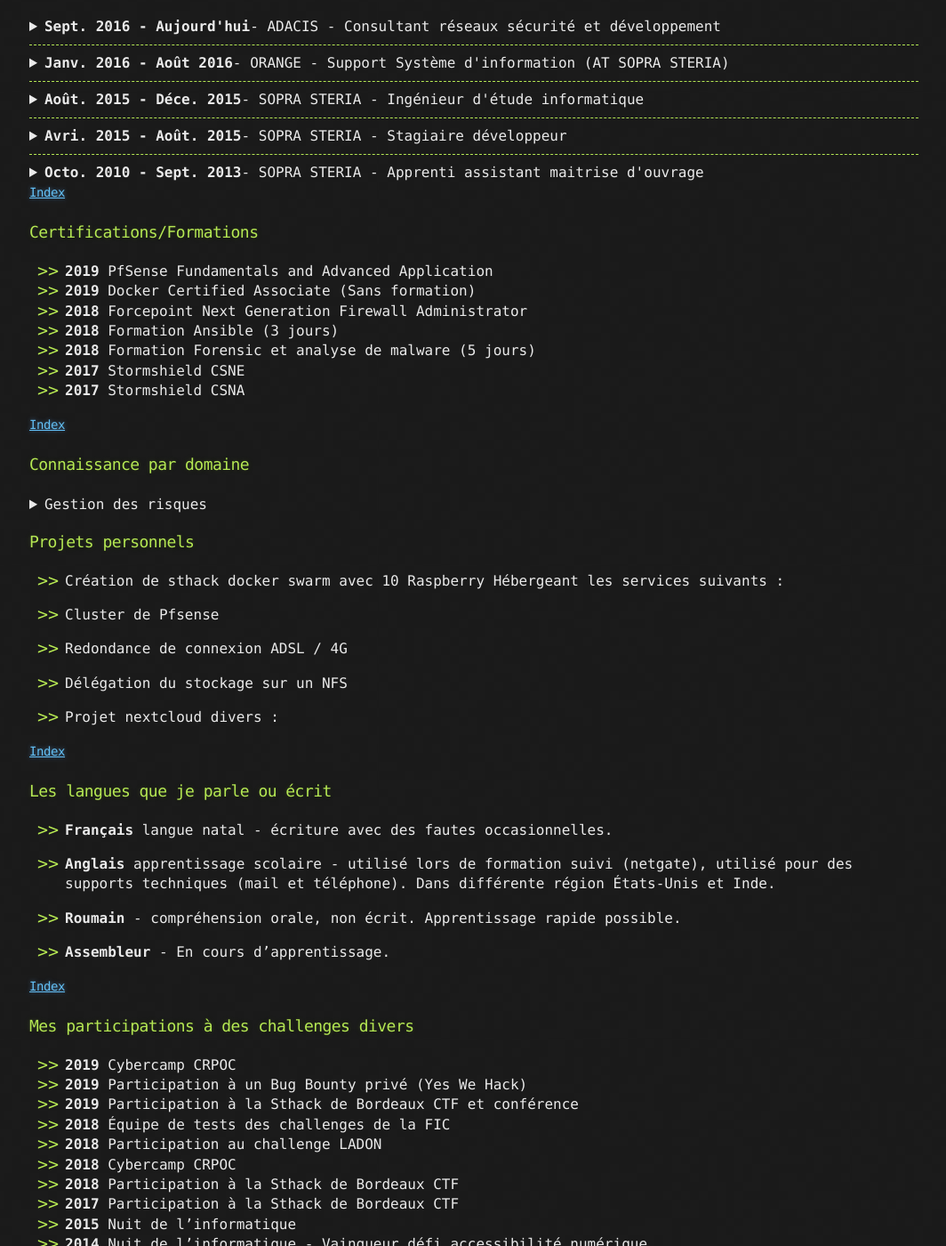
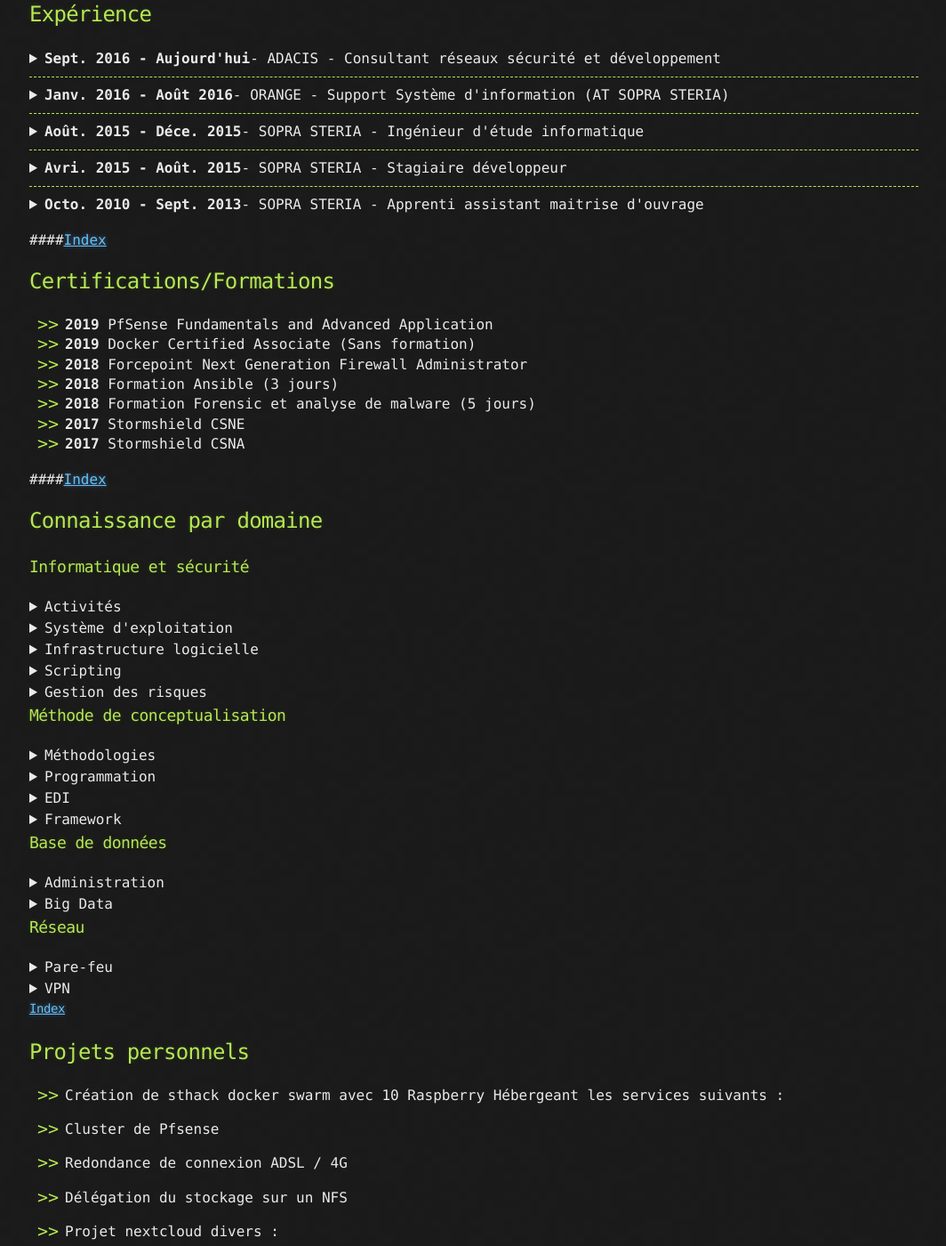
Before and after one commit to baimard/baimard.github.io, a Jekyll site: the page built from index.md, in a window 1280 px wide and 1400 px high, scrolled down 961 px. Shown: the whole window at 89% size, without its empty margins (107-1171 px from the left). Built offline with Jekyll 4.4.1, drawn with Linux system fonts in a browser that asks for light colours.

Commit message:
one more 2

```diff
--- a/index.md
+++ b/index.md
@@ -3,7 +3,7 @@
 ---
 
 <span id="index"></span>
-### Index :
+## Index :
 
 *   [Qui suis-je ?](./#quisuisje)
 *   [Formation](./#Formation)
@@ -17,12 +17,12 @@
 *   [Sports](./#sports)
 
 <span id="quisuisje"></span>
-### Qui suis-je ?
+## Qui suis-je ?
 
 Vaste question ...
 
 <span id="Formation"></span>
-### Formation
+## Formation
 
 <details><summary><strong>2013 - 2015, Master MIAGE</strong></summary>
     Méthodes Informatiques Appliquées à la Gestion des Entreprises <br/>
@@ -57,7 +57,7 @@
 #### [Index](./#index)
 
 <span id="experience"></span>
-### Expérience
+## Expérience
 
 <details><summary><strong>Sept. 2016 - Aujourd'hui</strong>- ADACIS - Consultant réseaux sécurité et développement</summary>
     J'interviens auprès de clients Grands Comptes sur : <br/>
@@ -103,10 +103,10 @@
     <br/>Remerciement tout spécial à la Caisse des dépôts qui m'a permis de réaliser mon apprentissage dans des conditions exceptionnelles, tant au niveau de la rémunération que au niveau de l'humain.
 </details>
 
-#### [Index](./#index)
+####[Index](./#index)
 
 <span id="certifications"></span>
-### Certifications/Formations
+## Certifications/Formations
 
 *   **2019** PfSense Fundamentals and Advanced Application
 *   **2019** Docker Certified Associate (Sans formation)
@@ -116,19 +116,107 @@
 *   **2017** Stormshield CSNE
 *   **2017** Stormshield CSNA
 
-#### [Index](./#index)
+####[Index](./#index)
 
 <span id="connaissancepardomaine"></span>
-### Connaissance par domaine
+## Connaissance par domaine
+
+### Informatique et sécurité
+
+<details><summary>Activités</summary>
+- Analyse de projet, plan d'actions et tests<br/>
+- Communication et adaptation du langage en fonction de l'interlocuteur (Décideur, Pilotage, MOA/MOE)<br/>
+- Support utilisateurs<br/>
+- Architecture de solutions réseaux et sécurité<br/>
+- Gestion de projet<br/>
+</details>
+
+<details><summary>Système d'exploitation</summary>
+- Windows XP - 10, Windows Serveur 2008 - 2016<br/>
+- Mac OS, Debian, Ubuntu<br/>
+</details>
+
+<details><summary>Infrastructure logicielle</summary>
+- Serveur Web Apache, Php, Base de données (Mysql, Maria, Oracle, Postgres)<br/>
+- Échange de fichiers, CFT, FTP, SFTP, NFS, SMB etc.<br/>
+- Docker & Docker SWARM<br/>
+</details>
+
+<details><summary>Scripting</summary>
+- VBS<br/>
+- Bash<br/>
+- Python<br/>
+</details>
 
 <details><summary>Gestion des risques</summary>
 - Analyse des risques ISO 27005 (en cours de certification)<br/>
 - Veille sur les risques des systèmes d'information et suivi de failles de sécurité<br/>
-
 </details>
 
+### Méthode de conceptualisation
+
+<details><summary>Méthodologies</summary>
+- Cycle en V et courbe du soleil<br/>
+- Méthode agile (XP)<br/>
+- Méthodologie merise (Méthode systémique)<br/>
+- UML<br/>
+</details>
+
+<details><summary>Programmation</summary>
+- Programmation Orienté Objet<br/>
+- Cobol<br/>
+- Prolog<br/>
+- Web (Php, JS, Htlm, Sql, CSS)<br/>
+- Application (Java, JEE, Android, C++, VB.Net)<br/>
+- WebService, RESTFULL<br/>
+- Maitrise de GIT ...<br/>
+</details>
+
+<details><summary>EDI</summary>
+- Visual Studio<br/>
+- Android Studio<br/>
+- Eclipse<br/>
+</details>
+
+<details><summary>Framework</summary>
+- Symfony
+- Nextcloud (app)
+</details>
+
+### Base de données
+
+<details><summary>Administration</summary>
+- Oracle
+- Mysql/MariaDB
+</details>
+
+<details><summary>Big Data</summary>
+- EAI/ETL IBM Cognos, Talend
+- Architecture type DATAWARE HOUSE
+- Business Object, Installation, Création de Rapport
+- Ensemble Elastik (ELK)
+</details>
+
+### Réseau
+
+<details><summary>Pare-feu</summary>
+- Stormshield
+- PfSense
+- Checkpoint
+- McAfee - Forcepoint
+</details>
+
+<details><summary>VPN</summary>
+- IPSEC Général
+- IPSEC Site à Site
+- IPSEC Mobile
+- OpenVPN
+</details>
+
+#### [Index](./#index)
+
 <span id="projetspersonnels"></span>
-### Projets personnels
+## Projets personnels
 
 *   Création de sthack docker swarm avec 10 Raspberry Hébergeant les services suivants :
 
@@ -143,7 +231,7 @@
 #### [Index](./#index)
 
 <span id="leslanguesquejeparleouecrit"></span>
-### Les langues que je parle ou écrit
+## Les langues que je parle ou écrit
 
 *   **Français** langue natal - écriture avec des fautes occasionnelles.
 
@@ -153,10 +241,11 @@
 
 *   **Assembleur** - En cours d'apprentissage.
 
+
 #### [Index](./#index)
 
 <span id="mesparticipationsadeschallengesdivers"></span>
-### Mes participations à des challenges divers
+## Mes participations à des challenges divers
 
 *   **2019** Cybercamp CRPOC
 *   **2019** Participation à un Bug Bounty privé (Yes We Hack)
@@ -172,7 +261,7 @@
 #### [Index](./#index)
 
 <span id="conferencesjury"></span>
-### Conférences, jury et ...
+## Conférences, jury et ...
 
 *   **2018** Auditeur à Hack-it-n
 *   **2018** Auditeur à Sthack
@@ -181,7 +270,7 @@
 #### [Index](./#index)
 
 <span id="sports"></span>
-### Sports
+## Sports
 
 Pourquoi une section sport dans un CV d'informaticien ? Car je pense que certain défi requière un fort esprit d'équipe et de compétition pour être relevé.
 
```
